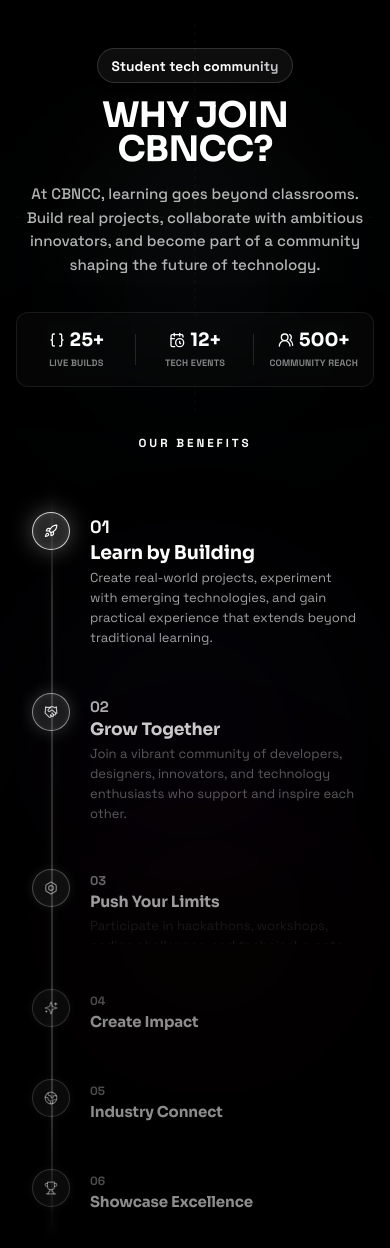
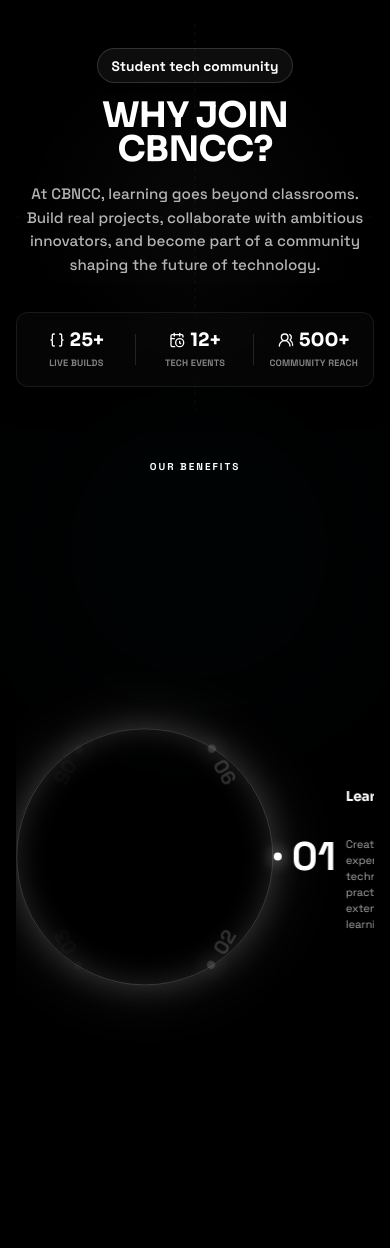
Before and after one commit to Gourav1216/CBNCC-homepage, a React (Vite) app: page / in a window 390 px wide. Shown: the top 1248 px of the page. Built offline with nearby package versions, Linux system fonts and the light colour scheme.

Commit message:
feat: port exact arc timeline animation to mobile with screen-aware radius scaling

```diff
--- a/src/sections/WhyJoinCBNCC.tsx
+++ b/src/sections/WhyJoinCBNCC.tsx
@@ -20,8 +20,6 @@
   Icon: LucideIcon;
   accent: string;
 };
-
-
 
 const benefits: Benefit[] = [
   {
@@ -71,11 +69,9 @@
 export function WhyJoinCBNCC() {
   const [expandedIndex, setExpandedIndex] = useState<number | null>(null);
   const containerRef = useRef<HTMLDivElement>(null);
-  const mobileContainerRef = useRef<HTMLDivElement>(null);
   const stepsRef = useRef<HTMLDivElement[]>([]);
-  const mobileStepsRef = useRef<HTMLDivElement[]>([]);
 
-  // ── Desktop arc timeline ──────────────────────────────────────────
+  // ── Unified arc timeline — works on both desktop & mobile ──────────
   useEffect(() => {
     const section = containerRef.current;
     if (!section) return;
@@ -85,9 +81,16 @@
     if (N === 0) return;
 
     const SPACING = 360 / N;
-    const getRadius = () => window.innerHeight * 0.4;
 
-    const paintDesktop = (progress: number) => {
+    // Radius: desktop uses 40vh; mobile uses a smaller value to fit screen
+    const getRadius = () => {
+      if (window.innerWidth <= 1024) {
+        return Math.min(window.innerWidth * 0.33, window.innerHeight * 0.28);
+      }
+      return window.innerHeight * 0.4;
+    };
+
+    const paint = (progress: number) => {
       const offset = progress * (N - 1) * SPACING;
       const r = getRadius();
       for (let i = 0; i < N; i++) {
@@ -108,7 +111,7 @@
       }
     };
 
-    const getDesktopProgress = () => {
+    const getProgress = () => {
       const rect = section.getBoundingClientRect();
       const scrolled = -rect.top;
       const range = section.offsetHeight - window.innerHeight;
@@ -116,68 +119,25 @@
       return Math.max(0, Math.min(1, scrolled / range));
     };
 
-    let pendingDesktop = false;
-    const tickDesktop = () => {
-      if (window.innerWidth <= 1024) return;
-      if (pendingDesktop) return;
-      pendingDesktop = true;
+    let pending = false;
+    const tick = () => {
+      if (pending) return;
+      pending = true;
       requestAnimationFrame(() => {
-        paintDesktop(getDesktopProgress());
-        pendingDesktop = false;
+        paint(getProgress());
+        pending = false;
       });
     };
 
-    window.addEventListener("scroll", tickDesktop, { passive: true });
-    window.addEventListener("resize", tickDesktop, { passive: true });
-    paintDesktop(0);
+    window.addEventListener("scroll", tick, { passive: true });
+    window.addEventListener("touchmove", tick, { passive: true });
+    window.addEventListener("resize", tick, { passive: true });
+    paint(0);
 
     return () => {
-      window.removeEventListener("scroll", tickDesktop);
-      window.removeEventListener("resize", tickDesktop);
-    };
-  }, []);
-
-  // ── Mobile vertical timeline ──────────────────────────────────────
-  useEffect(() => {
-    const section = mobileContainerRef.current;
-    if (!section) return;
-
-    const steps = mobileStepsRef.current;
-    const N = steps.length;
-    if (N === 0) return;
-
-    const paintMobile = () => {
-      const vh = window.innerHeight;
-      for (let i = 0; i < N; i++) {
-        const el = steps[i];
-        if (!el) continue;
-        const rect = el.getBoundingClientRect();
-        const center = rect.top + rect.height / 2;
-        // distance from vertical center of viewport (0 = centred)
-        const d = Math.abs(center - vh * 0.5);
-        const closeness = Math.max(0, 1 - d / (vh * 0.35));
-        el.style.setProperty("--mc", closeness.toFixed(3));
-      }
-    };
-
-    let pendingMobile = false;
-    const tickMobile = () => {
-      if (window.innerWidth > 1024) return;
-      if (pendingMobile) return;
-      pendingMobile = true;
-      requestAnimationFrame(() => {
-        paintMobile();
-        pendingMobile = false;
-      });
-    };
-
-    window.addEventListener("scroll", tickMobile, { passive: true });
-    window.addEventListener("resize", tickMobile, { passive: true });
-    paintMobile();
-
-    return () => {
-      window.removeEventListener("scroll", tickMobile);
-      window.removeEventListener("resize", tickMobile);
+      window.removeEventListener("scroll", tick);
+      window.removeEventListener("touchmove", tick);
+      window.removeEventListener("resize", tick);
     };
   }, []);
 
@@ -243,7 +203,7 @@
         </div>
       </div>
 
-      {/* PC View: Scroll-Linked Arc Timeline */}
+      {/* Scroll-Linked Arc Timeline — shared by desktop & mobile */}
       <div className="why-join__timeline-container" ref={containerRef}>
         <div className="why-join__timeline-pin">
           <div className="why-join__timeline-eyebrow">Our Benefits</div>
@@ -272,30 +232,39 @@
         </div>
       </div>
 
-      {/* Mobile View: Vertical Scroll-Linked Timeline */}
-      <div className="why-join__mobile-timeline" ref={mobileContainerRef}>
-        <div className="why-join__mobile-timeline-header">Our Benefits</div>
-        <div className="why-join__mobile-timeline-track">
-          <div className="why-join__mobile-timeline-line" />
-          {benefits.map(({ title, description, Icon }, index) => (
-            <div
+      {/* Desktop-only benefit cards grid (hidden on mobile) */}
+      <div className="why-join__grid-container">
+        <div className="why-join__grid" aria-label="CBNCC member benefits">
+          {benefits.map(({ title, description, Icon, accent }, index) => (
+            <article
               key={title}
-              className="why-join__mobile-step"
-              ref={(el) => { if (el) mobileStepsRef.current[index] = el; }}
+              className={`benefit-card ${expandedIndex === index ? "is-expanded" : ""}`}
+              data-accent={accent}
+              tabIndex={0}
+              onClick={() => setExpandedIndex(expandedIndex === index ? null : index)}
+              onKeyDown={(e) => {
+                if (e.key === "Enter" || e.key === " ") {
+                  e.preventDefault();
+                  setExpandedIndex(expandedIndex === index ? null : index);
+                }
+              }}
             >
-              <div className="why-join__mobile-step-left">
-                <div className="why-join__mobile-step-dot">
-                  <Icon size={14} strokeWidth={2} />
-                </div>
-              </div>
-              <div className="why-join__mobile-step-right">
-                <span className="why-join__mobile-step-num">
+              <div className="benefit-card__header">
+                <span className="benefit-card__number" aria-hidden="true">
                   {String(index + 1).padStart(2, "0")}
                 </span>
-                <h4 className="why-join__mobile-step-title">{title}</h4>
-                <p className="why-join__mobile-step-desc">{description}</p>
+                <ArrowUpRight className="benefit-card__arrow" aria-hidden="true" size={18} />
               </div>
-            </div>
+              <div className="benefit-card__icon-wrapper">
+                <span className="benefit-card__icon" aria-hidden="true">
+                  <Icon size={22} strokeWidth={2} />
+                </span>
+              </div>
+              <h2>
+                {title}
+              </h2>
+              <p>{description}</p>
+            </article>
           ))}
         </div>
       </div>
--- a/src/styles.css
+++ b/src/styles.css
@@ -664,124 +664,83 @@
 
 @media (max-width: 1024px) {
   .why-join {
-    padding: 2.5rem 1.75rem;
+    padding: 2.5rem 1.25rem;
   }
 
-  /* Hide desktop arc timeline on mobile */
+  /* Show the arc timeline on mobile — same as desktop */
   .why-join__timeline-container {
-    display: none !important;
+    display: flex !important;
   }
 
-  /* Hide desktop grid cards on mobile */
+  /* Hide desktop-only grid cards on mobile */
   .why-join__grid-container {
     display: none !important;
   }
 
-  /* Show the mobile vertical timeline */
+  /* Hide old mobile vertical timeline */
   .why-join__mobile-timeline {
-    display: flex !important;
+    display: none !important;
   }
 
-  .why-join__grid {
-    display: grid;
-    grid-template-columns: repeat(2, minmax(0, 1fr)) !important;
-    gap: 0.75rem;
-    background-color: transparent;
-    padding: 0;
-    overflow: visible;
-    border: none;
+  /* ── Arc circle: scale down for mobile ── */
+  .why-join__timeline-arc {
+    /* Radius is ~33vw set in JS; arc div is 2× radius */
+    width: min(66vw, 56vh);
+    height: min(66vw, 56vh);
+    /* Keep left edge of circle barely off left edge */
+    left: calc(min(33vw, 28vh));
   }
 
-  /* Color Accent Mappings (used in mobile view glows) */
-  .benefit-card[data-accent="cyan"] {
-    --accent-color: #06b6d4;
-    --accent-rgb: 6, 182, 212;
-  }
-  .benefit-card[data-accent="green"] {
-    --accent-color: #22c55e;
-    --accent-rgb: 34, 197, 94;
-  }
-  .benefit-card[data-accent="amber"] {
-    --accent-color: #f59e0b;
-    --accent-rgb: 245, 158, 11;
-  }
-  .benefit-card[data-accent="violet"] {
-    --accent-color: #8b5cf6;
-    --accent-rgb: 139, 92, 246;
-  }
-  .benefit-card[data-accent="blue"] {
-    --accent-color: #3b82f6;
-    --accent-rgb: 59, 130, 246;
-  }
-  .benefit-card[data-accent="rose"] {
-    --accent-color: #f43f5e;
-    --accent-rgb: 244, 63, 94;
+  /* Arc center anchor point for steps matches above */
+  .why-join__timeline-step {
+    left: calc(min(33vw, 28vh));
   }
 
-  .benefit-card {
-    grid-column: span 1 !important;
-    min-height: auto;
-    background-color: #121214;
-    border-radius: 12px;
-    border: 1px solid rgba(255, 255, 255, 0.05);
-    padding: 1.25rem 1.15rem;
-    box-shadow: 0 4px 15px rgba(0, 0, 0, 0.2);
-    transition: all 400ms cubic-bezier(0.16, 1, 0.3, 1);
+  /* ── Eyebrow ── */
+  .why-join__timeline-eyebrow {
+    font-size: 10px;
+    letter-spacing: 0.2em;
+    top: 3vh;
   }
 
-  .benefit-card__arrow {
-    display: none;
+  /* ── Step content layout ── */
+  .why-join__timeline-step-content {
+    gap: 10px;
+    flex-wrap: nowrap;
+    align-items: center;
   }
 
-  .benefit-card__icon-wrapper {
-    display: flex;
-    margin-bottom: 0.75rem;
+  /* ── Step dot ── */
+  .why-join__timeline-step-dot {
+    width: 8px;
+    height: 8px;
   }
 
-  .benefit-card__header {
-    margin-bottom: 0.5rem;
+  /* ── Step number ── */
+  .why-join__timeline-step-num {
+    font-size: calc(20px + 20px * var(--c, 0));
   }
 
-  .benefit-card h2 {
-    font-size: 0.95rem;
-    margin: 0.25rem 0 0.35rem 0;
+  /* ── Step info box ── */
+  .why-join__timeline-step-info {
+    max-width: min(160px, 38vw);
+    gap: 4px;
   }
 
-  .benefit-card p {
-    opacity: 1;
-    visibility: visible;
-    pointer-events: auto;
-    transform: none;
-    font-size: 0.8rem;
-    line-height: 1.4;
-    color: rgba(255, 255, 255, 0.6);
+  /* ── Step title ── */
+  .why-join__timeline-step-title {
+    font-size: clamp(12px, 3.5vw, 17px);
+    white-space: normal;
+    word-break: break-word;
+    letter-spacing: -0.01em;
   }
 
-  /* Expanded/Active state for mobile */
-  .benefit-card.is-expanded {
-    background-color: #0d0d0f !important;
-    border-color: var(--accent-color) !important;
-    box-shadow: 0 10px 30px rgba(var(--accent-rgb), 0.2) !important;
-    outline: none;
-    z-index: 5;
-    transform: scale(1.02);
-  }
-
-  .benefit-card.is-expanded .benefit-card__icon {
-    background-color: rgba(var(--accent-rgb), 0.15) !important;
-    border-color: rgba(var(--accent-rgb), 0.4) !important;
-    color: var(--accent-color) !important;
-  }
-
-  .benefit-card.is-expanded .benefit-card__number {
-    color: var(--accent-color);
-  }
-
-  /* Dim non-expanded cards */
-  .why-join__grid:has(.is-expanded) .benefit-card:not(.is-expanded) {
-    opacity: 0.45;
-    filter: grayscale(0.2) blur(0.3px);
-    transform: scale(0.98);
+  /* ── Step description ── */
+  .why-join__timeline-step-desc {
+    font-size: 11px;
+    line-height: 1.45;
+    width: min(160px, 38vw);
+    color: rgba(255, 255, 255, 0.65);
   }
 }
 
```
